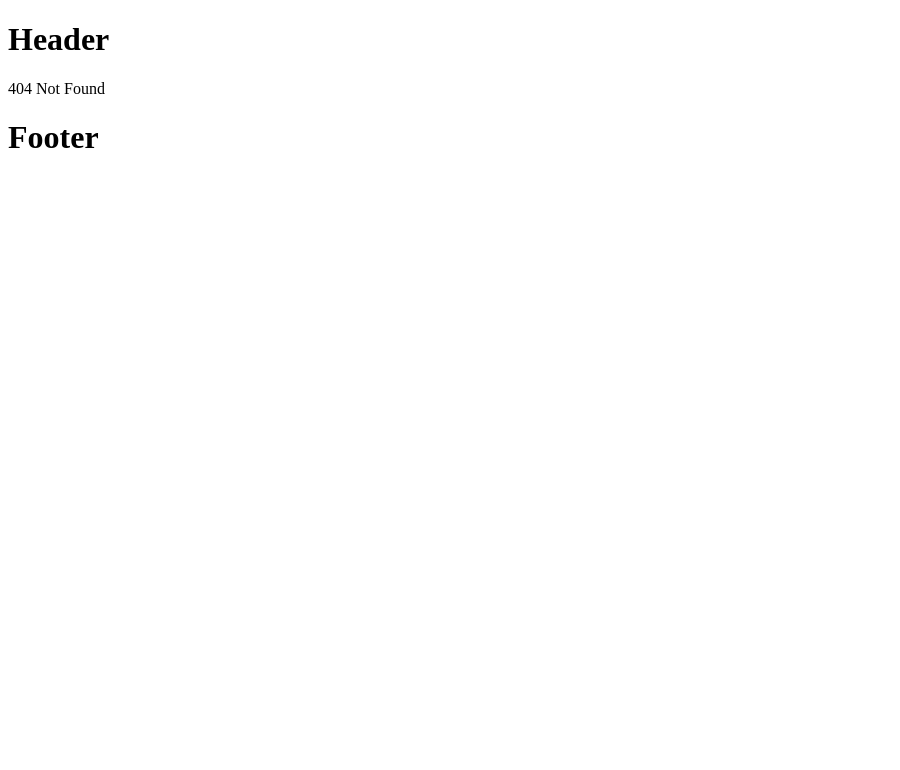
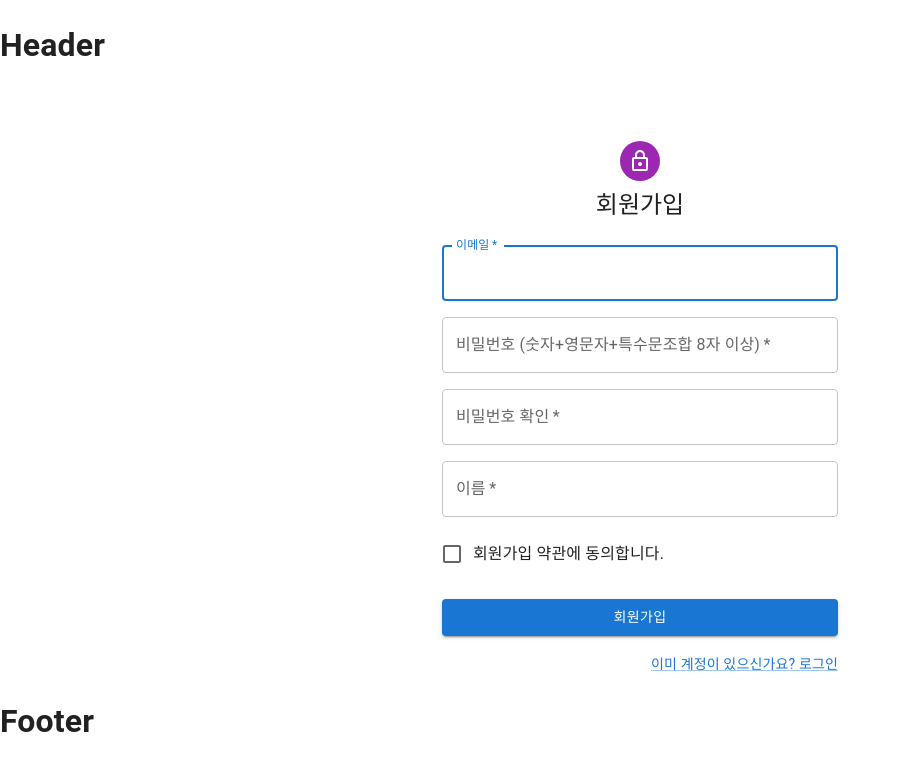
Before and after one commit to nkkeem/StudyCalenderProject, a React (Create React App) app in the folder src/main/frontend/: page /user/signup in a window 1280 px wide. Before the commit this address had no page. Shown: the top 770 px of the page, without its empty margins (0-900 px from the left). Built offline with nearby package versions, Linux system fonts and the light colour scheme.

Commit message:
회원가입 폼 디자인 적용 (백엔드 연결 미적용)

```diff
--- a/src/main/frontend/package.json
+++ b/src/main/frontend/package.json
@@ -3,6 +3,10 @@
   "version": "0.1.0",
   "private": true,
   "dependencies": {
+    "@emotion/react": "^11.10.8",
+    "@emotion/styled": "^11.10.8",
+    "@mui/icons-material": "^5.11.16",
+    "@mui/material": "^5.12.3",
     "@testing-library/jest-dom": "^5.16.5",
     "@testing-library/react": "^13.4.0",
     "@testing-library/user-event": "^13.5.0",
--- a/src/main/frontend/src/App.js
+++ b/src/main/frontend/src/App.js
@@ -2,6 +2,7 @@ import React, {useEffect, useRef, useState} from 'react';
 import Header from "./Sample/Header";
 import Main from "./Sample/Main";
 import CalendarPage from "./Sample/CalendarPage";
+import Signup from "./pages/user/Signup";
 import {BrowserRouter, Route, Routes} from "react-router-dom";
 import NotFound from "./Sample/error/NotFound";
 import Footer from "./Sample/Footer";
@@ -15,6 +16,7 @@ function App() {
             <Routes>
                 <Route path="/" element={<Main />}></Route>
                 <Route path="/calendar" element={<CalendarPage />}></Route>
+                <Route path="/user/signup" element={<Signup />}></Route>
                 {/* 상단에 위치하는 라우트들의 규칙을 모두 확인, 일치하는 라우트가 없는경우 처리 */}
                 <Route path="*" element={<NotFound />}></Route>
             </Routes>
--- a/src/main/frontend/src/Sample/Main.js
+++ b/src/main/frontend/src/Sample/Main.js
@@ -6,6 +6,8 @@ function Main(props) {
         <>
             <h1>Main</h1>
             <Link to="/calendar">Calendar로 이동!</Link>
+            <br/>
+            <Link to="/user/signup">회원가입으로 이동!</Link>
         </>
     );
 }
--- /dev/null
+++ b/src/main/frontend/src/pages/user/Signup.js
@@ -0,0 +1,125 @@
+import * as React from 'react';
+import {
+    Avatar,
+    Box, Button, Checkbox,
+    Container,
+    createTheme,
+    CssBaseline, FormControlLabel,
+    Grid,
+    Link,
+    TextField,
+    Typography
+} from "@mui/material";
+import {ThemeProvider} from "@emotion/react";
+import LockOutlinedIcon from '@mui/icons-material/LockOutlined';
+import {useState} from "react";
+
+export default function Signup() {
+    const theme = createTheme();
+    const [checked, setChecked] = useState(false);
+
+    const handleSubmit = (event) => {
+        event.preventDefault();
+        const data = new FormData(event.currentTarget);
+        console.log({
+            email: data.get('email'),
+            password: data.get('password'),
+        });
+    };
+
+    // 동의 체크
+    const handleAgree = (event) => {
+        setChecked(event.target.checked);
+    };
+
+    return (
+        <ThemeProvider theme={theme}>
+            <Container component="main" maxWidth="xs">
+                <CssBaseline />
+                <Box
+                    sx={{
+                        marginTop: 8,
+                        display: 'flex',
+                        flexDirection: 'column',
+                        alignItems: 'center',
+                    }}
+                >
+                    <Avatar sx={{ m: 1, bgcolor: 'secondary.main' }}>
+                        <LockOutlinedIcon />
+                    </Avatar>
+                    <Typography component="h1" variant="h5">
+                        회원가입
+                    </Typography>
+                    <Box component="form" noValidate onSubmit={handleSubmit} sx={{ mt: 3 }}>
+                        <Grid container spacing={2}>
+                            <Grid item xs={12}>
+                                <TextField
+                                    required
+                                    fullWidth
+                                    id="email"
+                                    label="이메일"
+                                    name="email"
+                                    autoComplete="email"
+                                    autoFocus
+                                />
+                            </Grid>
+                            <Grid item xs={12}>
+                                <TextField
+                                    required
+                                    fullWidth
+                                    name="password"
+                                    label="비밀번호 (숫자+영문자+특수문조합 8자 이상)"
+                                    type="password"
+                                    id="password"
+                                    autoComplete="new-password"
+                                />
+                            </Grid>
+                            <Grid item xs={12}>
+                                <TextField
+                                    required
+                                    fullWidth
+                                    name="password_check"
+                                    label="비밀번호 확인"
+                                    type="password"
+                                    id="password_check"
+                                    autoComplete="new-password"
+                                />
+                            </Grid>
+                            <Grid item xs={12}>
+                                <TextField
+                                    autoComplete="name"
+                                    name="firstName"
+                                    required
+                                    fullWidth
+                                    id="firstName"
+                                    label="이름"
+                                />
+                            </Grid>
+                            <Grid item xs={12}>
+                                <FormControlLabel
+                                    control={<Checkbox onChange={handleAgree} color="primary" />}
+                                    label="회원가입 약관에 동의합니다."
+                                />
+                            </Grid>
+                        </Grid>
+                        <Button
+                            type="submit"
+                            fullWidth
+                            variant="contained"
+                            sx={{ mt: 3, mb: 2 }}
+                        >
+                            회원가입
+                        </Button>
+                        <Grid container justifyContent="flex-end">
+                            <Grid item>
+                                <Link href="#" variant="body2">
+                                    이미 계정이 있으신가요? 로그인
+                                </Link>
+                            </Grid>
+                        </Grid>
+                    </Box>
+                </Box>
+            </Container>
+        </ThemeProvider>
+    );
+}
```
Also changed, not shown: 1 other file (tests, documents, lock files or other folders).
